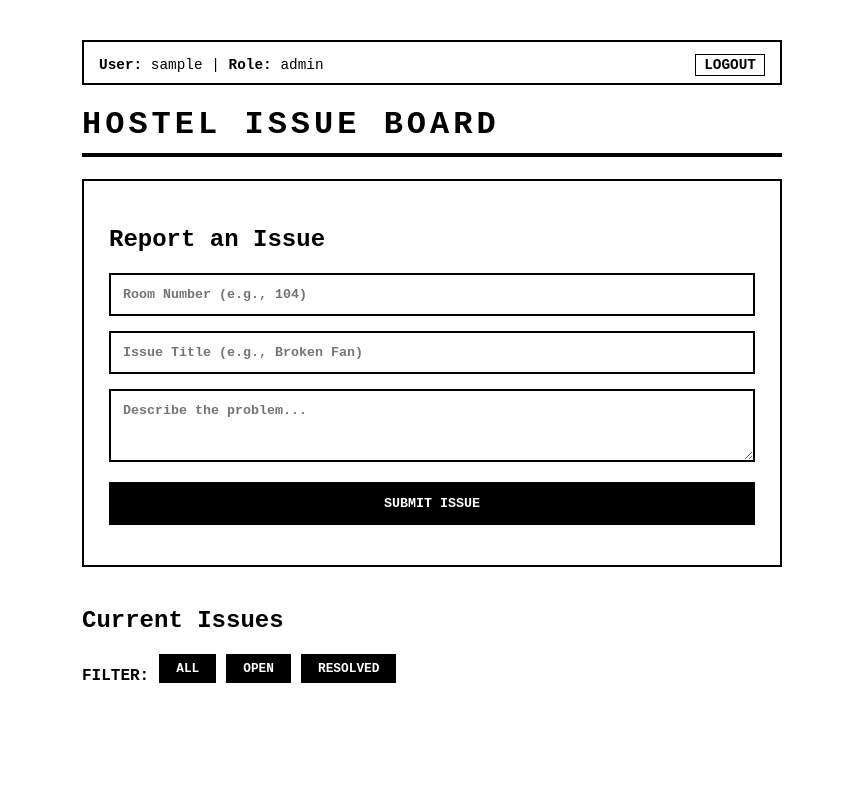
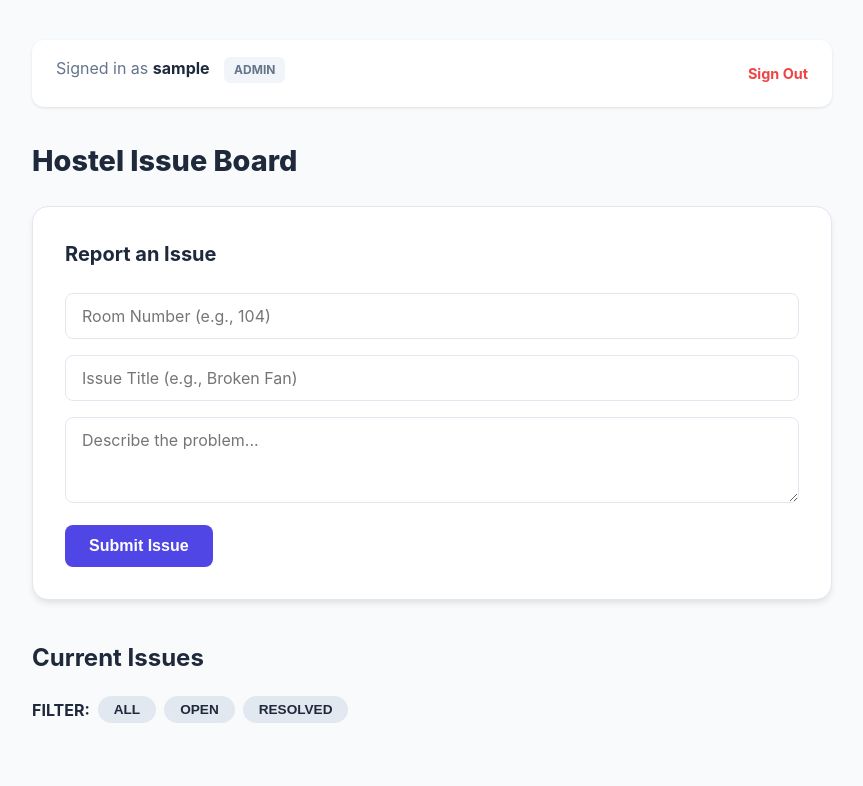
Before and after one commit to Yash-sys-maker/hostel-issue-tracker, a Flask app: page / in a window 1280 px wide. Shown: the top 786 px of the page, without its empty margins (208-1071 px from the left). Run offline with Flask 3, Linux system fonts and the light colour scheme; the visitor is signed in with stand-in values (Sample User, id 1); data that the repository does not hold is empty.

Commit message:
refactor: update navbar structure for professional dashboard layout

```diff
--- a/templates/index.html
+++ b/templates/index.html
@@ -7,62 +7,109 @@
 
 <style>
     :root {
-        --bg: #ffffff;
-        --text: #000000;
-        --border: #000000;
+        --primary: #4f46e5; /* Professional Indigo */
+        --primary-hover: #4338ca;
+        --bg-body: #f8fafc; /* Soft slate gray */
+        --bg-card: #ffffff;
+        --text-main: #1e293b;
+        --text-muted: #64748b;
+        --border: #e2e8f0;
+        --success: #10b981;
     }
 
     body {
-        font-family: 'Courier New', Courier, monospace; /* Engineer-style font */
-        background-color: var(--bg);
-        color: var(--text);
+        font-family: 'Inter', -apple-system, sans-serif;
+        background-color: var(--bg-body);
+        color: var(--text-main);
         margin: 0;
         padding: 40px 20px;
-        display: flex;
-        justify-content: center;
+        line-height: 1.5;
     }
 
-    .container { width: 100%; max-width: 700px; }
+    .container { width: 100%; max-width: 800px; margin: 0 auto; }
 
-    /* Clean Navbar */
+    /* Modern Navbar */
     nav {
+        background: var(--bg-card);
+        padding: 1rem 1.5rem;
+        border-radius: 12px;
+        box-shadow: 0 1px 3px rgba(0,0,0,0.1);
         display: flex;
         justify-content: space-between;
-        border: 2px solid var(--border);
-        padding: 15px;
-        margin-bottom: 40px;
-        font-size: 0.9em;
+        align-items: center;
+        margin-bottom: 2rem;
     }
 
-    h1 { text-align: left; text-transform: uppercase; letter-spacing: 4px; border-bottom: 4px solid var(--border); padding-bottom: 10px; }
+    h1 { font-size: 1.8rem; font-weight: 800; color: var(--text-main); margin-bottom: 1.5rem; }
 
-    /* Modernized Forms */
-    .submit-section { border: 2px solid var(--border); padding: 25px; margin-bottom: 40px; }
-    input, textarea, select, button {
-        width: 100%; box-sizing: border-box; margin-bottom: 15px; padding: 12px;
-        border: 2px solid var(--border); background: var(--bg); font-family: inherit; font-weight: bold;
+    /* Form Styling */
+    .submit-section {
+        background: var(--bg-card);
+        padding: 2rem;
+        border-radius: 16px;
+        box-shadow: 0 4px 6px -1px rgba(0,0,0,0.1);
+        margin-bottom: 2.5rem;
+        border: 1px solid var(--border);
     }
 
-    button { background: var(--text); color: var(--bg); cursor: pointer; text-transform: uppercase; transition: 0.2s; }
-    button:hover { background: var(--bg); color: var(--text); }
+    .submit-section h2 { margin-top: 0; font-size: 1.25rem; margin-bottom: 1.5rem; }
+
+    input, textarea, select {
+        width: 100%; padding: 12px 16px; margin-bottom: 1rem;
+        border: 1px solid var(--border); border-radius: 8px;
+        font-family: inherit; font-size: 1rem; transition: 0.2s;
+        box-sizing: border-box;
+    }
+
+    input:focus { border-color: var(--primary); outline: 3px solid rgba(79, 70, 229, 0.1); }
+
+    button {
+        background: var(--primary); color: white; padding: 12px 24px;
+        border: none; border-radius: 8px; font-weight: 600; cursor: pointer;
+        transition: all 0.2s; text-transform: none; font-size: 1rem;
+    }
+
+    button:hover { background: var(--primary-hover); transform: translateY(-1px); }
 
     /* Filter Bar */
-    .filter-bar { margin-bottom: 20px; display: flex; gap: 10px; align-items: center; }
-    .filter-btn { width: auto; padding: 5px 15px; font-size: 0.8em; }
+    .filter-bar { margin-bottom: 1.5rem; display: flex; gap: 0.5rem; align-items: center; }
+    .filter-btn {
+        background: #e2e8f0; color: var(--text-main);
+        padding: 6px 16px; font-size: 0.85rem; border-radius: 20px;
+    }
+    .filter-btn:hover { background: #cbd5e1; }
 
-    /* Issue Cards - Premium Look */
+    /* Issue Cards */
     .issue-card {
-        border: 2px solid var(--border); padding: 20px; margin-bottom: 20px;
-        display: flex; justify-content: space-between; align-items: flex-start;
+        background: var(--bg-card);
+        padding: 1.5rem;
+        border-radius: 12px;
+        margin-bottom: 1rem;
+        border: 1px solid var(--border);
+        display: flex;
+        justify-content: space-between;
+        align-items: center;
+        transition: transform 0.2s, box-shadow 0.2s;
     }
+
+    .issue-card:hover { transform: scale(1.01); box-shadow: 0 10px 15px -3px rgba(0,0,0,0.1); }
+
     .status-tag {
-        display: inline-block; padding: 2px 8px; border: 1px solid var(--border);
-        font-size: 0.7em; text-transform: uppercase; margin-bottom: 10px;
+        display: inline-block; padding: 4px 10px; border-radius: 6px;
+        font-size: 0.75rem; font-weight: 700; text-transform: uppercase;
+        margin-bottom: 0.5rem; background: #f1f5f9; color: var(--text-muted);
     }
-    .resolved { background: #000; color: #fff; }
+    .status-tag.resolved { background: #d1fae5; color: #065f46; }
 
-    .issue-details h3 { margin: 5px 0; text-transform: uppercase; }
-    .issue-meta { font-size: 0.8em; opacity: 0.7; }
+    .issue-details h3 { margin: 0.25rem 0; font-size: 1.1rem; }
+    .issue-meta { font-size: 0.85rem; color: var(--text-muted); }
+
+    .upvote-btn {
+        background: #f1f5f9; color: var(--text-main);
+        border: 1px solid var(--border); display: flex; flex-direction: column;
+        align-items: center; width: 50px; padding: 8px; border-radius: 10px;
+    }
+    .upvote-btn:hover { background: #e2e8f0; color: var(--primary); }
 </style>
 
 </head>
@@ -70,15 +117,14 @@
 
     <div class="container">
 
-        <nav style="display: flex; justify-content: space-between; border-bottom: 2px solid #000; padding-bottom: 10px; margin-bottom: 20px;">
-    <div>
-        <strong>User:</strong> <span id="displayUser">...</span> |
-        <strong>Role:</strong> <span id="displayRole">...</span>
-    </div>
-    <div>
-        <a href="/logout" style="color: #000; font-weight: bold; text-decoration: none; border: 1px solid #000; padding: 2px 8px;">LOGOUT</a>
-    </div>
-</nav>
+       <nav>
+            <div>
+                <span style="color: var(--text-muted);">Signed in as</span>
+                <strong><span id="displayUser"></span></strong>
+                <span class="status-tag" id="displayRole" style="margin-left: 10px;"></span>
+            </div>
+            <a href="/logout" style="color: #ef4444; font-weight: bold; text-decoration: none; font-size: 0.9em;">Sign Out</a>
+        </nav>
 
         <h1>Hostel Issue Board</h1>
 
```
